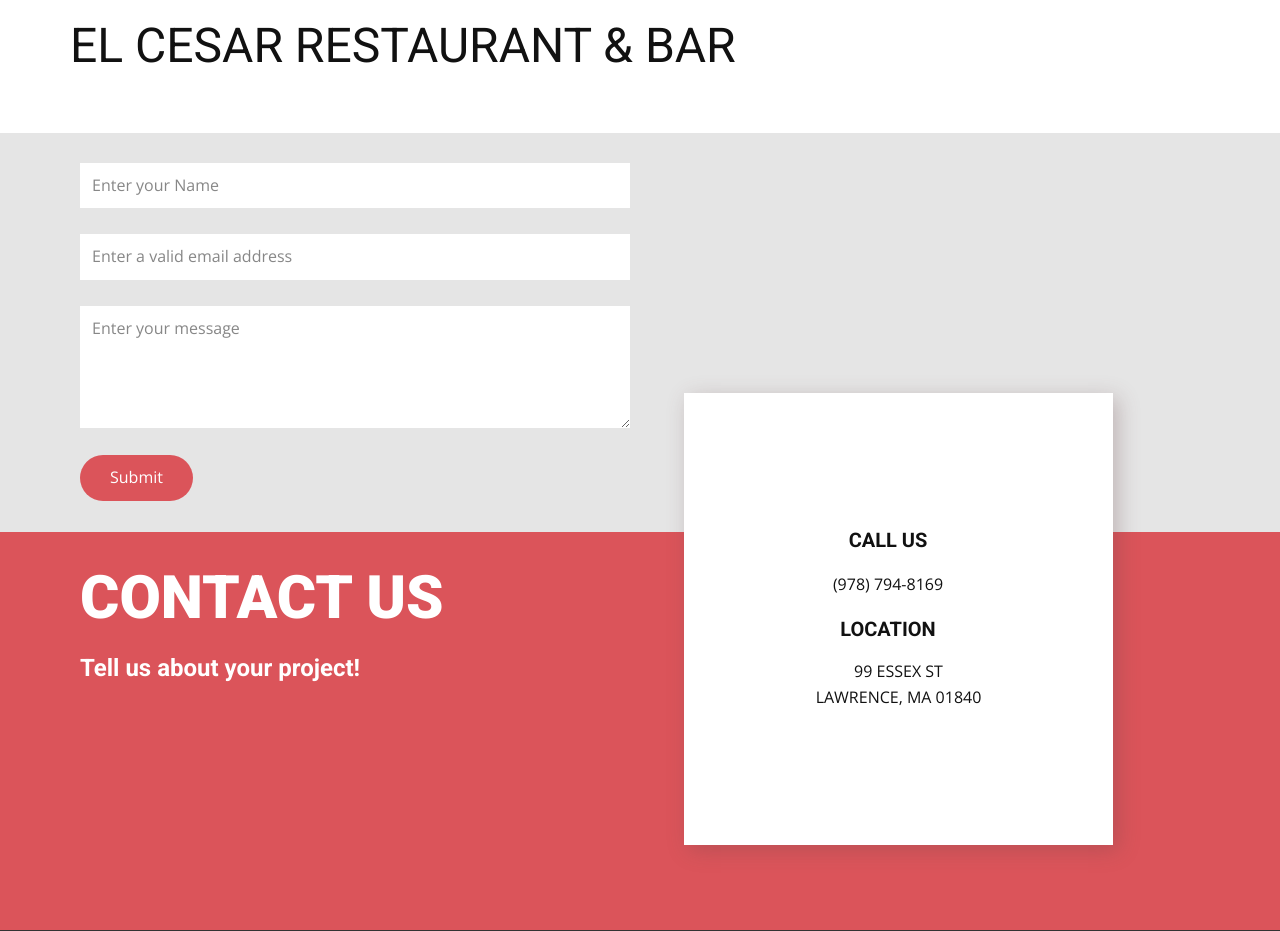
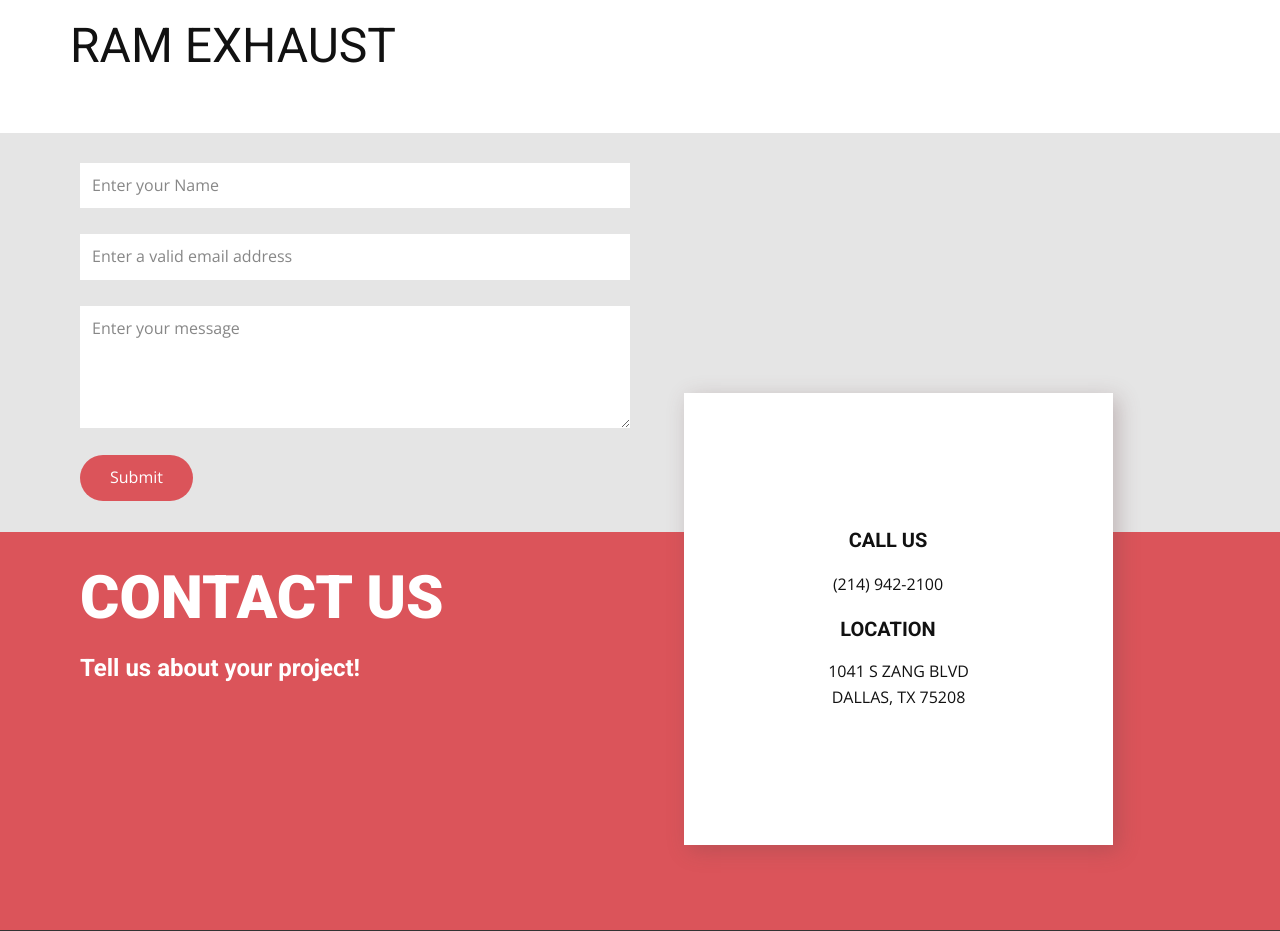
Before and after one commit to runacode/ram, a PHP site: page / in a window 1280 px wide. Shown: the top 931 px of the page. Run offline with PHP 8.4, Linux system fonts and the light colour scheme.

Commit message:
Update index.php

```diff
--- a/index.php
+++ b/index.php
@@ -1,7 +1,7 @@
-<?php $company = "EL CESAR RESTAURANT & BAR";
-$phone = "(978) 794-8169";
-	$address1 = "99 ESSEX ST";
-	$address2 = "LAWRENCE, MA 01840";
+<?php $company = "RAM EXHAUST";
+$phone = "(214) 942-2100";
+	$address1 = "1041 S ZANG BLVD";
+	$address2 = "DALLAS, TX 75208";
 ?>
 <!DOCTYPE html>
 <html style="font-size: 16px;">
```
